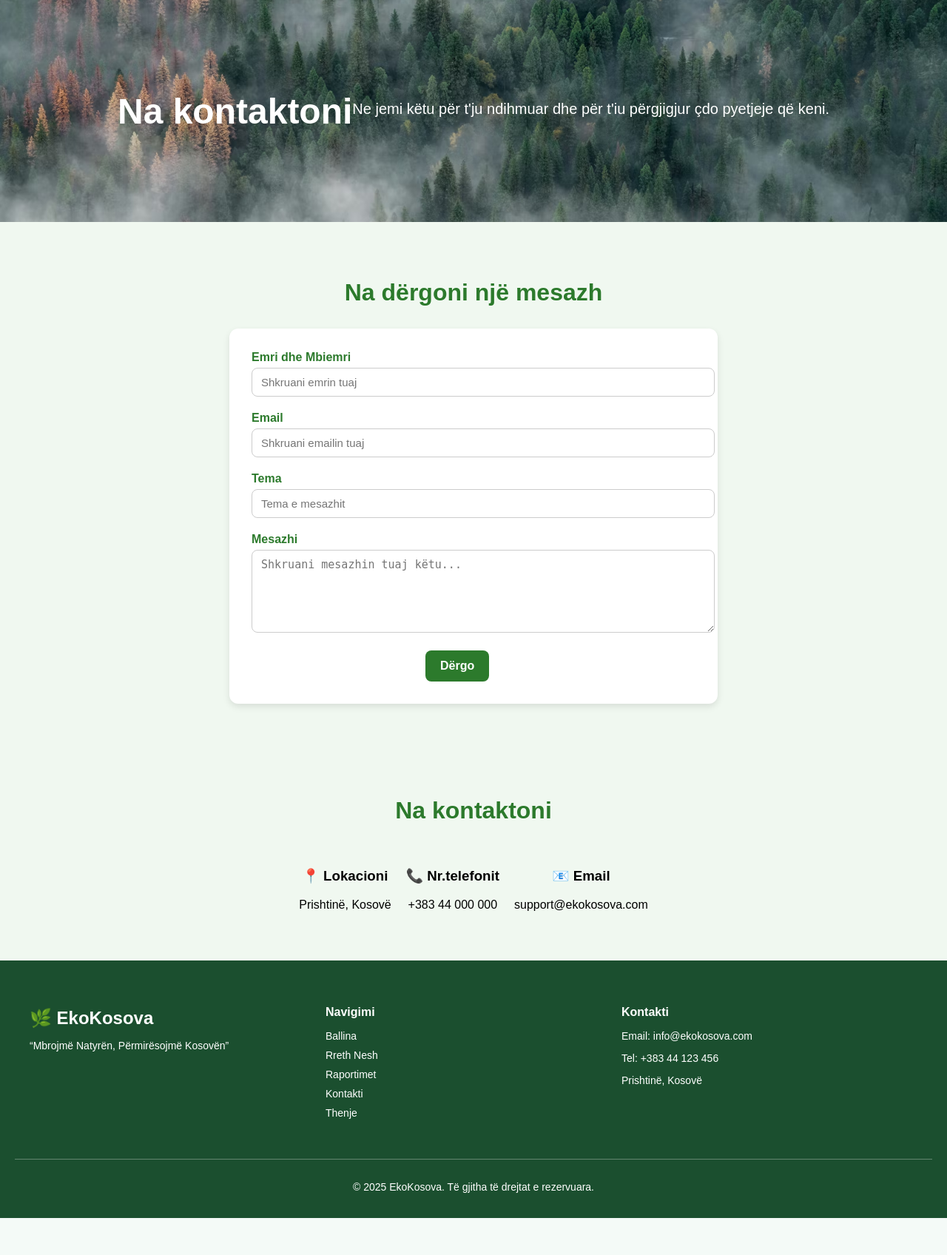
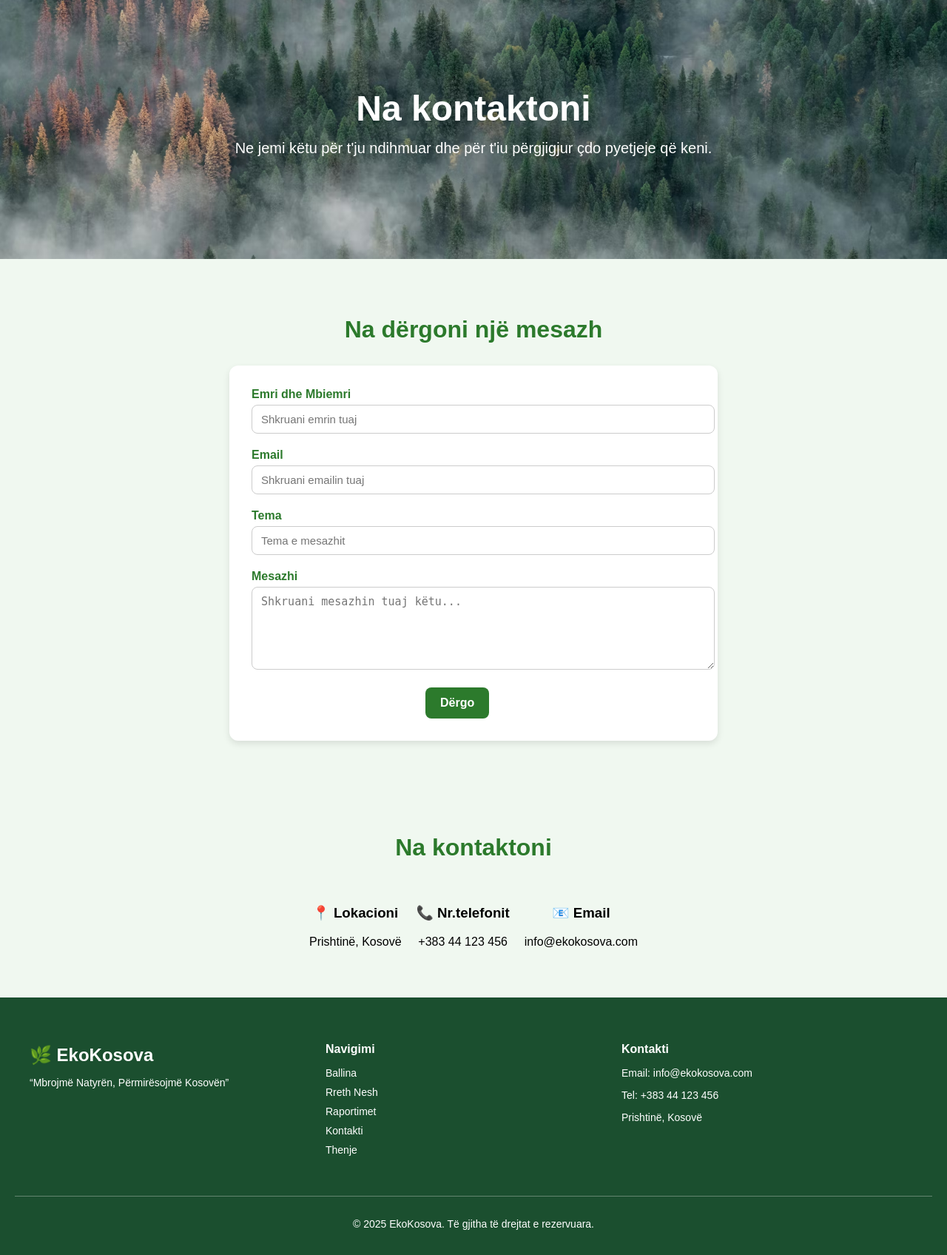
Before and after one commit to erionjanova/EkoKosova, a PHP site: page /contact.html in a window 1280 px wide. Shown: the part 55-1751 px from the top of the page at 74% size. Before the commit the page ends 1701 px from the top, so only its background shows below. Run offline with PHP 8.4, Linux system fonts and the light colour scheme.

Commit message:
rishikimi i projektit

```diff
--- a/Login.html
+++ b/Login.html
@@ -4,7 +4,7 @@
     <meta charset="UTF-8">
     <meta name="viewport" content="width=device-width, initial-scale=1.0">
     <link rel="stylesheet" href="style.css">
-    <title>Log-in</title>
+    <title>Kyçu</title>
 </head>
 <body>
     <header>
@@ -27,13 +27,13 @@
             <button class="login"><a href="Login.html" style="text-decoration: none;  color: white;">Kyçu</a></button>
             <button class="signup"><a href="Signup.html" style="text-decoration: none;  color: white;">Regjistrohu</a></button>
             <button class="translate">🌐</button>
-        </div>
+         </div>
     </nav>
 </header>
 
     <div class="login-container">
     <div class="login-card">
-        <h2>Log-In</h2>
+        <h2>Kyçu</h2>
 
         <form>
             <label>Email</label>
--- a/Reports.html
+++ b/Reports.html
@@ -5,7 +5,7 @@
     <meta http-equiv="X-UA-Compatible" content="IE=edge">
     <meta name="viewport" content="width=device-width, initial-scale=1.0">
     <link rel="stylesheet" href="style.css">
-    <title>Reports</title>
+    <title>Raportimet</title>
 </head>
 <body>
     <header>
--- a/Signup.html
+++ b/Signup.html
@@ -4,7 +4,7 @@
     <meta charset="UTF-8">
     <meta name="viewport" content="width=device-width, initial-scale=1.0">
     <link rel="stylesheet" href="style.css">
-    <title>Sign Up</title>
+    <title>Krijo Llogari</title>
 </head>
 <body>
     <header>
--- a/contact.html
+++ b/contact.html
@@ -3,7 +3,7 @@
 <head>
     <meta charset="UTF-8">
     <meta name="viewport" content="width=device-width, initial-scale=1.0">
-    <title>Contact Us</title>
+    <title>Kontakti</title>
     <link rel="stylesheet" href="style.css">
 </head>
 <body>
@@ -30,17 +30,16 @@
         </div>
     </nav>
 </header>
-<section class="hero" style="height: 300px;">
-    <h2>Na kontaktoni</h2>
-    <p>Ne jemi këtu për t'ju ndihmuar dhe për t'iu përgjigjur çdo pyetjeje që keni.</p>
+<section class="hero">
+    <div>
+        <h2>Na kontaktoni</h2>
+        <p>Ne jemi këtu për t'ju ndihmuar dhe për t'iu përgjigjur çdo pyetjeje që keni.</p>
+    </div>
 </section>
 
 <section class="report-section">
     <h2>Na dërgoni një mesazh</h2>
-
-
-
-     <form class="report-form">
+    <form class="report-form">
         <label>Emri dhe Mbiemri</label>
         <input type="text" placeholder="Shkruani emrin tuaj" required>
 
@@ -52,9 +51,8 @@
 
         <label>Mesazhi</label>
         <textarea rows="5" placeholder="Shkruani mesazhin tuaj këtu..." required></textarea>
-
-           <button id="submit">Dërgo</button>
-     </form>
+        <button id="submit">Dërgo</button>
+    </form>
 </section>
 
 <section class="stats-section">
@@ -68,12 +66,12 @@
 
         <div class="stats-card">
             <h3>📞 Nr.telefonit</h3>
-            <p>+383 44 000 000</p>
+            <p>+383 44 123 456</p>
         </div>
 
         <div class="stats-card">
             <h3>📧 Email</h3>
-            <p>support@ekokosova.com</p>
+            <p>info@ekokosova.com</p>
         </div>
     </div>
 </section>
--- a/quotes.html
+++ b/quotes.html
@@ -3,7 +3,7 @@
 <head>
     <meta charset="UTF-8">
     <meta name="viewport" content="width=device-width, initial-scale=1.0">
-    <title>Quotes</title>
+    <title>Thenjet</title>
     <link rel="stylesheet" href="style.css">
 </head>
 <body>
```
Also changed, not shown: style.css (+0 -8 lines).
